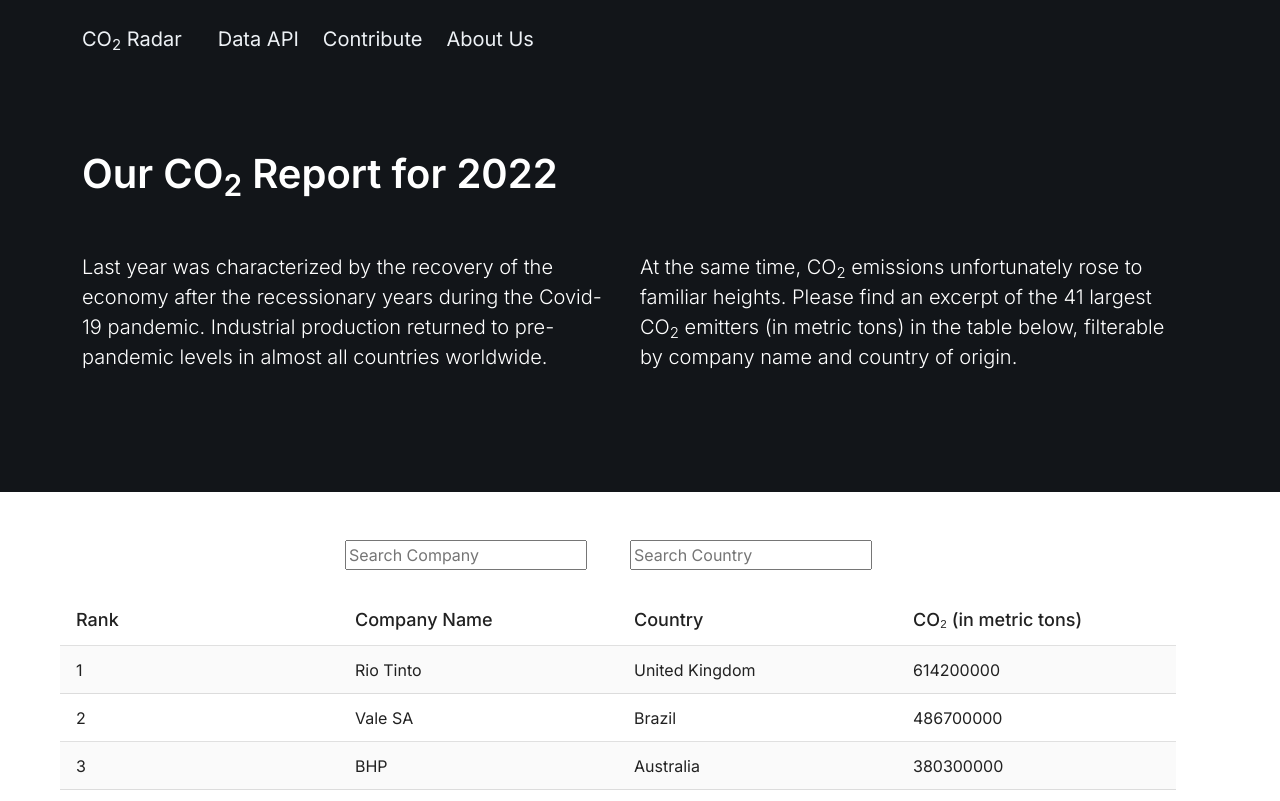
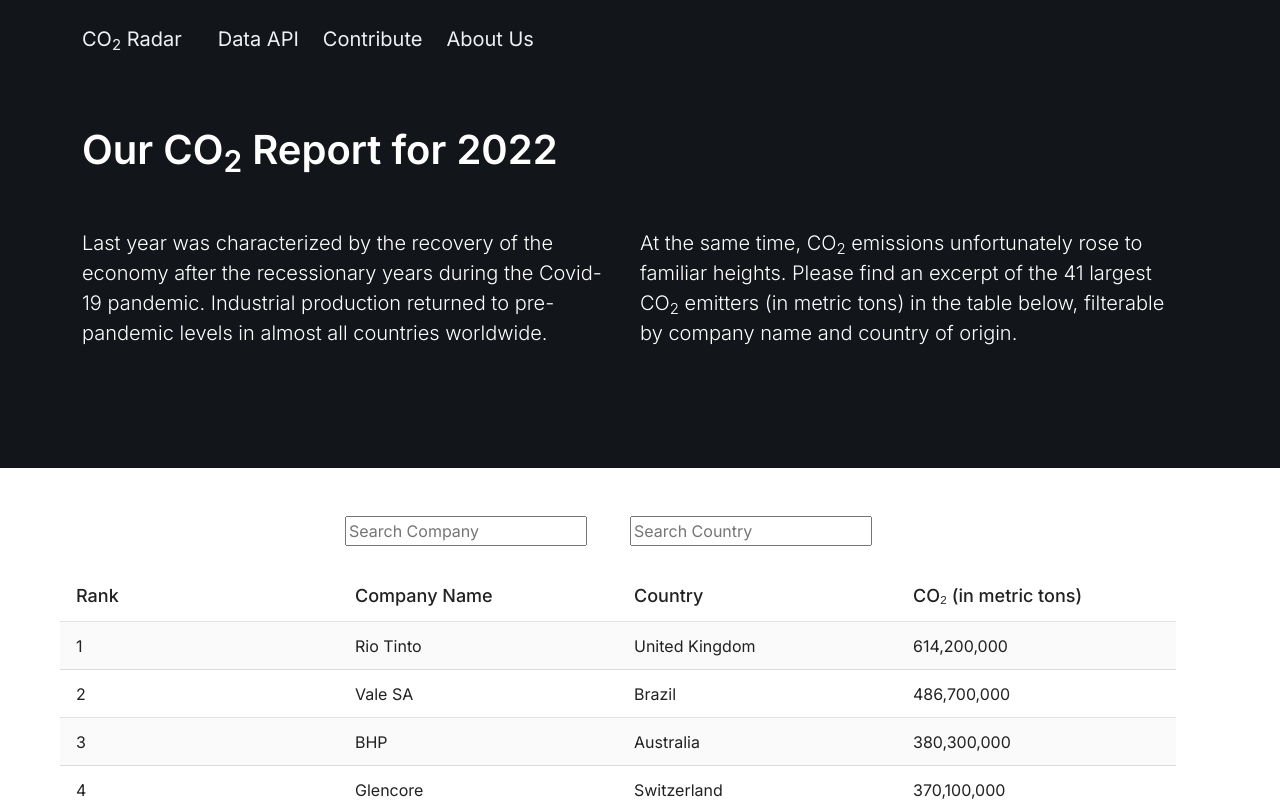
Before and after one commit to catmir/co2_radar, a Next.js app: page /report-2022 in a window 1280 px wide. Shown: the top 801 px of the page. Built offline with nearby package versions, Linux system fonts and the light colour scheme.

Commit message:
CustomTable Formatting

```diff
--- a/components/CustomTable.js
+++ b/components/CustomTable.js
@@ -30,7 +30,8 @@
         {
             name: "CO\u2082 (in metric tons)",
             selector: row => row.co2,
-            sortable: true
+            sortable: true,
+            cell: data => data.co2.toLocaleString()
         }
     ]
 
--- a/pages/report-2022.js
+++ b/pages/report-2022.js
@@ -18,7 +18,7 @@
           <Header/>
 
           <main className="page-wrapper">
-            <section id="report" className="bg-dark dark-mode position-relative pt-5 pb-5">
+            <section id="report" className="bg-dark dark-mode position-relative pt-4 pb-5">
               <div className="container position-relative zindex-2 py-md-3 py-lg-4">
                 <div className="row align-items-start pt-5 pb-2 pb-sm-3 mt-sm-4">
                   <h1 className="text-light fs-1 fw-semibold lh-base">Our CO<sub>2</sub> Report for 2022</h1>
```
